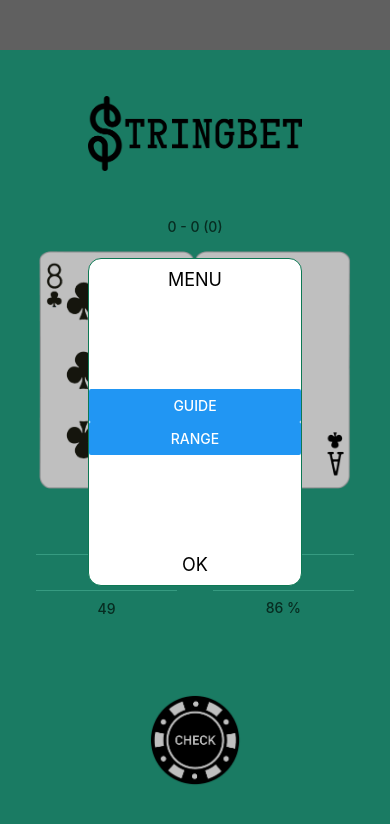
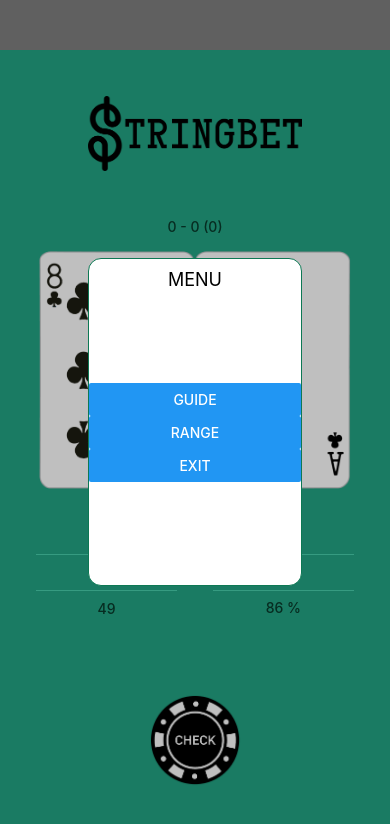
Before and after one commit to roblll/stringbet, a React Native app: screen / in a window 390 px wide. Both pictures are taken after a click on the element 195 px from the left and 133 px from the top of the page. Shown: the top 824 px of the page. Built offline with nearby package versions, Linux system fonts and the light colour scheme.

Commit message:
Update Menu.tsx to remove close button and add exit button

```diff
--- a/components/Menu.tsx
+++ b/components/Menu.tsx
@@ -22,12 +22,9 @@ const Menu: React.FC<Props> = ({ hide, showGuide, showRange }) => {
         <View style={styles.list}>
           <Button title='GUIDE' onPress={showGuide} />
           <Button title='RANGE' onPress={showRange} />
+          <Button title='EXIT' onPress={hide} />
         </View>
-        <View style={styles.close}>
-          <TouchableOpacity onPress={hide}>
-            <Text style={styles.closeButton}>OK</Text>
-          </TouchableOpacity>
-        </View>
+        <Text style={styles.title}></Text>
       </View>
     </View>
   )
@@ -64,14 +61,6 @@ const styles = StyleSheet.create({
     flex: 1,
     justifyContent: 'center',
   },
-  close: {
-    justifyContent: 'center',
-    alignItems: 'center',
-    margin: 10,
-  },
-  closeButton: {
-    fontSize: 18,
-  }
 })
 
 export default Menu;
```
